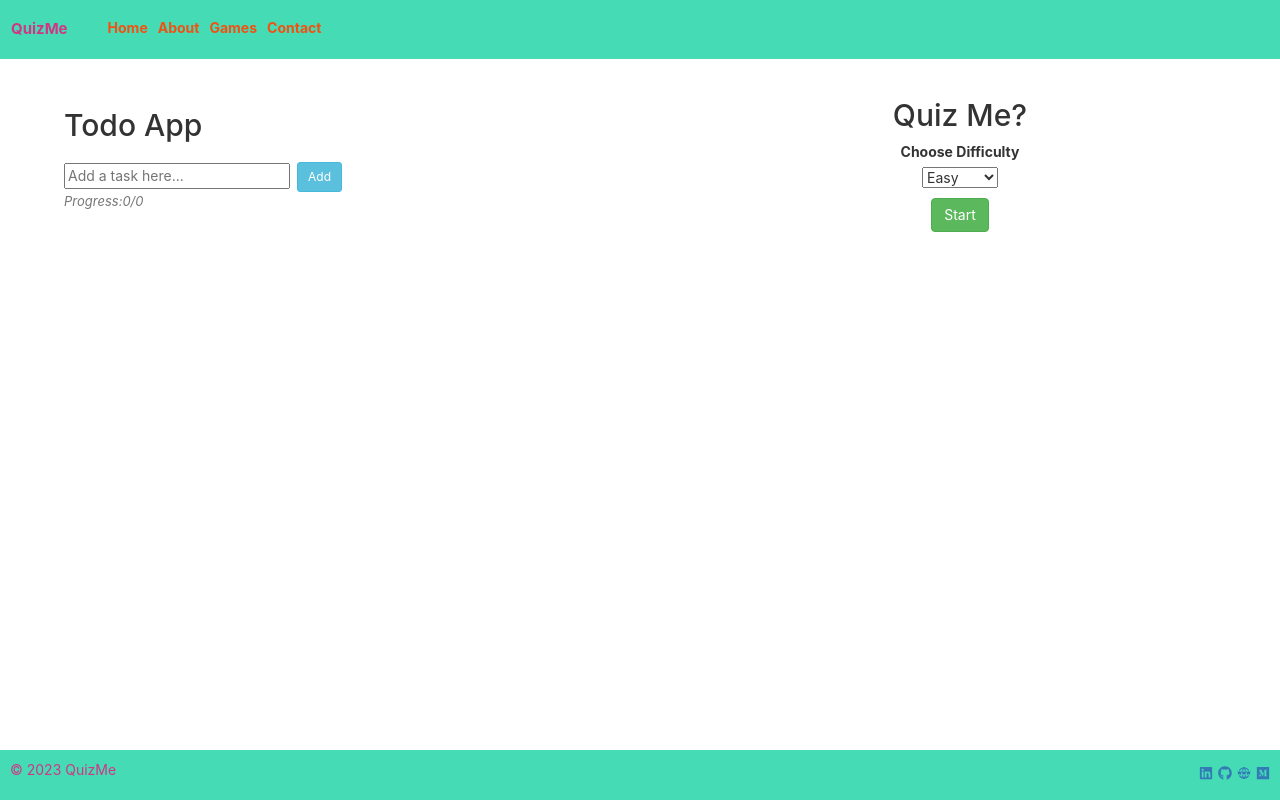
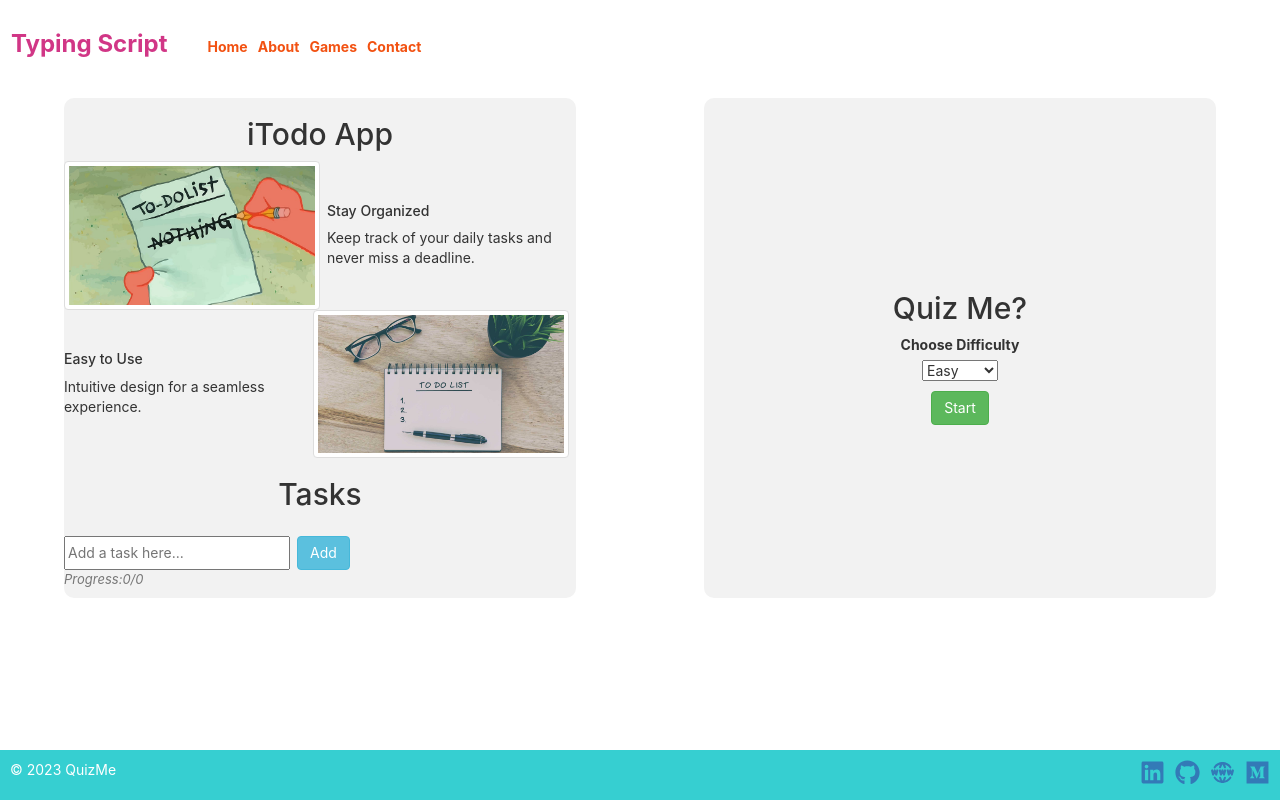
Before and after one commit to Abel-b/TypingScript, a React (Create React App) app: page / in a window 1280 px wide. Built offline with nearby package versions, Linux system fonts and the light colour scheme.

Commit message:
ui style todo

```diff
--- a/src/App.tsx
+++ b/src/App.tsx
@@ -61,7 +61,7 @@ const App = () => {
   };
 
   return (
-    <div className="App" style={{ width: "100%", height: "10%" }}>
+    <div className="App" style={{ width: "100%" }}>
       <NavBar />
       <div
         style={{
@@ -71,11 +71,18 @@ const App = () => {
           justifyContent: "space-around",
         }}
       >
-        <div className="todoContainer" style={{ width: "40%" }}>
-          <h2>Todo App</h2>
+        <div className="todoContainer" style={{ width: "40%"}}>
           <TodoList />
         </div>
-        <div className="quizContianer" style={{ width: "40%" }}>
+        <div
+          className="quizContianer"
+          style={{
+            width: "40%",
+            borderRadius: 10,
+            backgroundColor: "#f2f2f2",
+            minHeight: "500px",
+          }}
+        >
           <h2>Quiz Me?</h2>
           {endQuiz || userAnswers.length == TOTAL_QUESTIONS ? (
             <div
--- a/src/components/Footer.styles.css
+++ b/src/components/Footer.styles.css
@@ -1,6 +1,6 @@
 .footer {
-    background-color: #44dbb5;
-    color: rgb(209, 54, 134);
+  background-color: rgb(54, 207, 209);
+  color: rgb(255, 255, 255);
   padding: 1rem;
   text-align: center;
   position: fixed;
@@ -15,5 +15,5 @@
 }
 
 .social-icons a {
-    margin-left: 0.5rem;
+  margin-left: 1.0rem;
 }
--- a/src/components/Footer.tsx
+++ b/src/components/Footer.tsx
@@ -12,16 +12,16 @@ const Footer: React.FC = () => {
         <p>&copy; 2023 QuizMe</p>
         <div className="social-icons">
           <a href="https://www.linkedin.com/in/abel-w-berhane/" target="_blank" rel="noopener noreferrer">
-            <FaLinkedin />
+            <FaLinkedin size={25} />
           </a>
           <a href="https://github.com/Abel-b" target="_blank" rel="noopener noreferrer">
-            <FaGithub />
+            <FaGithub size={25} />
           </a>
           <a href="https://abel-b.github.io/Portfolio/" target="_blank" rel="noopener noreferrer">
-            <TbWorldWww />
+            <TbWorldWww size={25} />
           </a>
           <a href="https://medium.com/@abel-berhane-wm" target="_blank" rel="noopener noreferrer">
-            <FaMedium />
+            <FaMedium size={25} />
           </a>
         </div>
       </div>
--- a/src/components/NavBar.styles.css
+++ b/src/components/NavBar.styles.css
@@ -2,14 +2,12 @@
   display: flex;
   justify-content: flex-start;
   align-items: flex-end;
-    background-color: #44dbb5;
   padding: 1rem;
   border-radius: 0%;
 }
 
 .logo {
   color: rgb(209, 54, 134);
-    font-size: 1.5rem;
   font-weight: bold;
 }
 
--- a/src/components/NavBar.tsx
+++ b/src/components/NavBar.tsx
@@ -4,7 +4,7 @@ import "./NavBar.styles.css";
 const NavBar: React.FC = () => {
   return (
     <nav className="navbar">
-      <h6  className="logo">QuizMe</h6>
+      <h3 className="logo">Typing Script</h3>
       <ul className="nav-links">
         <li>
           <a href="#">Home</a>
--- /dev/null
+++ b/src/components/TodoList.styles.css
@@ -0,0 +1,44 @@
+/* App.css */
+
+body {
+    margin: 0;
+    font-family: 'Arial', sans-serif;
+  }
+
+  .landingContainer {
+    text-align: center;
+    padding: 50px;
+  }
+
+  header {
+    background-color: #3498db;
+    color: #fff;
+    padding: 20px;
+  }
+
+  header h1 {
+    font-size: 2.5em;
+    margin: 0;
+  }
+
+  header p {
+    font-size: 1.2em;
+  }
+
+  .features {
+    display: flex;
+    justify-content: space-around;
+    margin: 50px 0;
+  }
+
+  .feature {
+    flex: 1;
+    padding: 20px;
+    border: 1px solid #ddd;
+    border-radius: 8px;
+  }
+
+  .feature {
+    width: 80px;
+    height: 80px;
+  }
--- a/src/components/TodoList.tsx
+++ b/src/components/TodoList.tsx
@@ -1,6 +1,9 @@
 import React, { useState } from "react";
-import { Badge, Button, Card } from "react-bootstrap";
+import { Badge, Button, Card, Image } from "react-bootstrap";
 import { FaTrash, FaClock } from "react-icons/fa";
+import { MdRadioButtonUnchecked, MdCheckCircle } from "react-icons/md";
+import todoLandingImg from "../images/todo_landing_nothing.jpg";
+import todoLandingImg2 from "../images/todo_landing_2.jpg";
 interface item {
   id: number;
   text: string;
@@ -9,13 +12,13 @@ interface item {
 }
 
 const TodoList: React.FC = () => {
-  const [todoItems, setTodoItems] = useState<item[]>([
-    // { id: 1, text: "style todo app", completed: false },
-  ]);
+  const [todoItems, setTodoItems] = useState<item[]>([]);
+  const [showLanding, setShowLanding] = useState<boolean>(true);
   const [newTask, setNewTask] = useState<string>("");
 
   const handleAdd = () => {
     if (newTask !== "" && newTask !== " ") {
+      setShowLanding(false);
       const newItem: item = {
         id: Date.now(),
         text: newTask,
@@ -48,9 +51,71 @@ const TodoList: React.FC = () => {
   };
 
   return (
-    <div style={{ maxHeight: "500px", overflowY: "auto" }}>
+    <div
+      style={{
+        position: "relative",
+        borderRadius: 10,
+        backgroundColor: "#f2f2f2",
+        minHeight: 500,
+      }}
+    >
+      {showLanding ? (
+        <div
+          className="landingContainer"
+          style={{
+            display: "flex",
+            flexDirection: "column",
+            alignItems: "center",
+          }}
+        >
+          <h2>iTodo App</h2>
+          <header style={{ display: "flex", alignItems: "center" }}>
+            <Image
+              src={todoLandingImg}
+              thumbnail
+              style={{ width: "50%", marginRight: 7 }}
+            />
+            <section className="features">
+              <div className="feature">
+                <h5>Stay Organized</h5>
+                <p>Keep track of your daily tasks and never miss a deadline.</p>
+              </div>
+            </section>
+          </header>
+          <header style={{ display: "flex", alignItems: "center" }}>
+            <section className="features">
+              <div className="feature">
+                <h5>Easy to Use</h5>
+                <p>Intuitive design for a seamless experience.</p>
+              </div>
+            </section>
+            <Image
+              src={todoLandingImg2}
+              thumbnail
+              style={{ width: "50%", marginRight: 7 }}
+            />
+          </header>
+        </div>
+      ) : null}
+      <div>
+        <div
+          style={{
+            display: "flex",
+            flexDirection: "column",
+            justifyContent: "flex-start",
+            alignItems: "center",
+          }}
+        >
+          <h2>Tasks</h2>
+        </div>
         <ul>
-        <Card>
+          <div
+            style={{
+              maxHeight: "360px",
+              overflowX: "visible",
+              overflowY: "auto",
+            }}
+          >
             {todoItems.map((item) => (
               <>
                 {!item.completed ? (
@@ -78,12 +143,19 @@ const TodoList: React.FC = () => {
                     textDecoration: item.completed ? "line-through" : "none",
                   }}
                 >
+                  {item.completed ? (
+                    <MdCheckCircle color="green" />
+                  ) : (
+                    <MdRadioButtonUnchecked />
+                  )}
                   {item.text}
                 </li>
               </>
             ))}
-        </Card>
+          </div>
         </ul>
+        <div style={{ position: "absolute", bottom: 0 }}>
+          <div style={{ display: "flex" }}>
             <input
               type="text"
               placeholder="Add a task here..."
@@ -93,12 +165,12 @@ const TodoList: React.FC = () => {
             />
             <Button
               style={{ marginLeft: 7 }}
-        size="sm"
               variant="info"
               onClick={handleAdd}
             >
               Add
             </Button>
+          </div>
           <p
             style={{
               color: "#777", // Use a muted color for a disabled look
@@ -112,6 +184,8 @@ const TodoList: React.FC = () => {
               : ""}
           </p>
         </div>
+      </div>
+    </div>
   );
 };
 
```
Also changed, not shown: src/images/todo_landing_2.jpg (added), src/images/todo_landing_nothing.jpg (added). Lines whose indentation alone changed are shown as unchanged.
